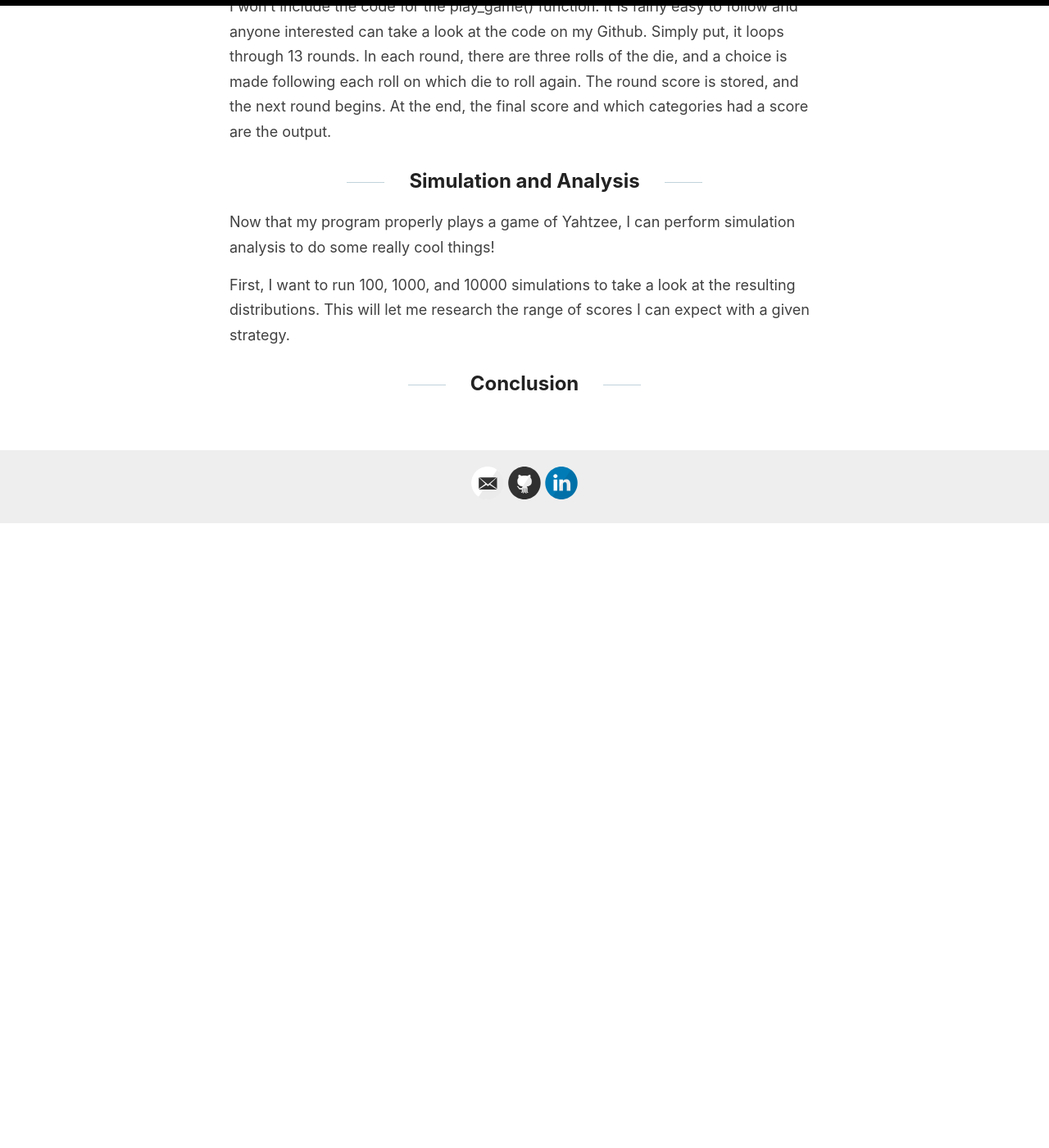
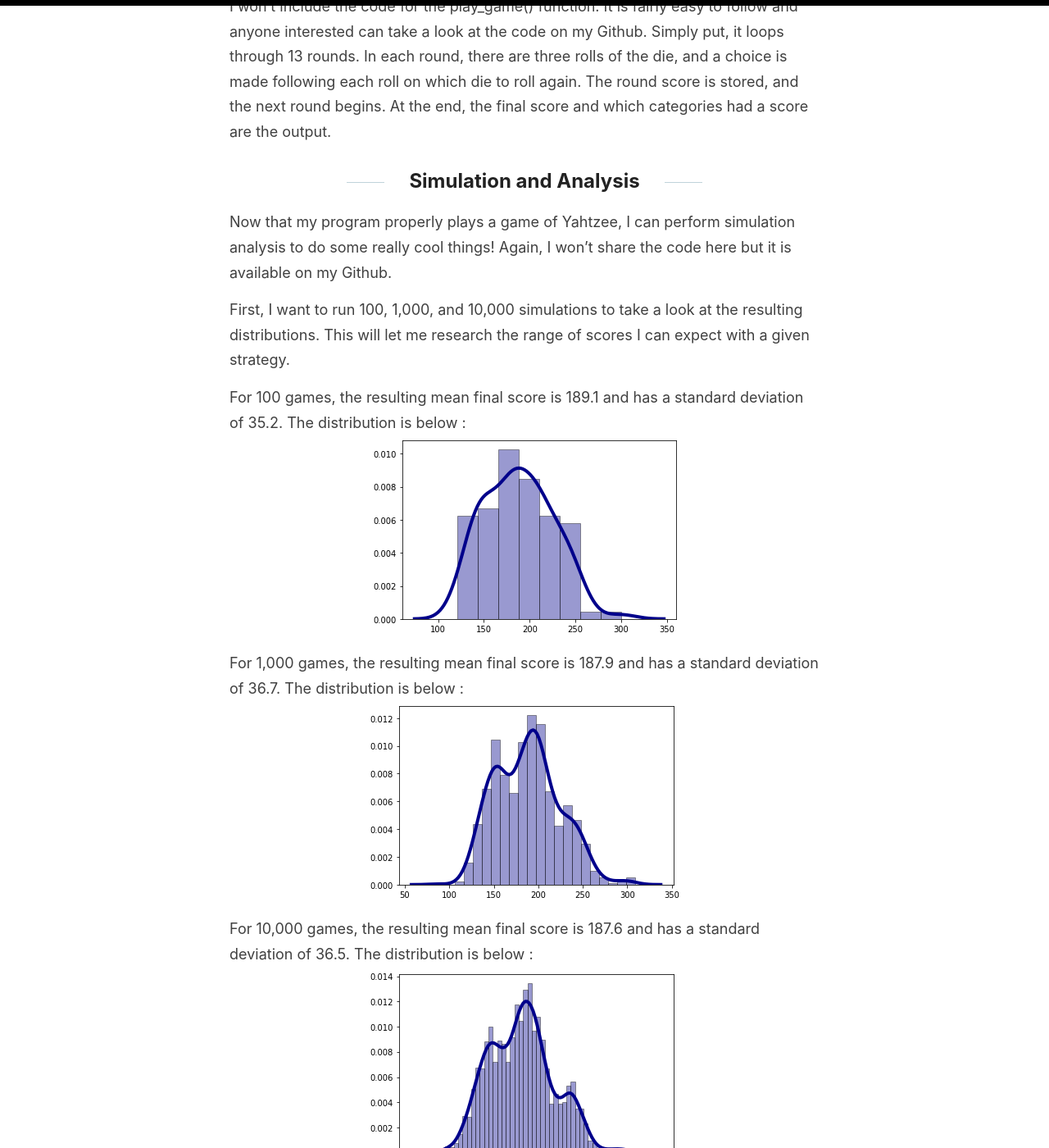
Before and after one commit to Murrkeys/Murrkeys.github.io, a Jekyll site: the page built from _posts/2020-7-8-Yahtzee-Simulation.md, in a window 1280 px wide and 1400 px high, scrolled down 2772 px. Shown: the whole window at 82% size. Built offline with Jekyll 4.4.1, drawn with Linux system fonts in a browser that asks for light colours; before the commit the page ends 3411 px from its top, so only the background shows below that; some of the changed text lies outside the part shown.

Commit message:
Update 2020-7-8-Yahtzee-Simulation.md

```diff
--- a/_posts/2020-7-8-Yahtzee-Simulation.md
+++ b/_posts/2020-7-8-Yahtzee-Simulation.md
@@ -66,12 +66,24 @@ I won't include the code for the play_game() function. It is fairly easy to foll
 
 ## Simulation and Analysis
 
-Now that my program properly plays a game of Yahtzee, I can perform simulation analysis to do some really cool things!
+Now that my program properly plays a game of Yahtzee, I can perform simulation analysis to do some really cool things!  Again, I won't share the code here but it is available on my Github.
 
-First, I want to run 100, 1000, and 10000 simulations to take a look at the resulting distributions.  This will let me research the range of scores I can expect with a given strategy.
+First, I want to run 100, 1,000, and 10,000 simulations to take a look at the resulting distributions.  This will let me research the range of scores I can expect with a given strategy.
 
+For 100 games, the resulting mean final score is 189.1 and has a standard deviation of 35.2.  The distribution is below :
+<img src="/images/100 plot.png" alt="100 Games Distribution"/>
 
+For 1,000 games, the resulting mean final score is 187.9 and has a standard deviation of 36.7.  The distribution is below :
+<img src="/images/1000 plot.png" alt="1,000 Games Distribution"/>
 
+For 10,000 games, the resulting mean final score is 187.6 and has a standard deviation of 36.5.  The distribution is below :
+<img src="/images/10000 plot.png" alt="10,000 Games Distribution"/>
 
+Also, the bar chart below shows the frequency of games in which the given category did not have a score :
+<img src="/images/10000 Category.png" alt="10,000 Games Category"/>
+
+As you can see, Yahtzee and a Large Straight had the highest number of games with no score. This makes sense, as these two categories have the lowest probability of occuring.
 
 ## Conclusion
+
+This was a really neat project, and I enjoyed going through the complexities of coding the logic in Yahtzee. While my program works, it is far from the optimal solution. This paper, [Optimal Yahtzee](http://gunpowder.cs.loyola.edu/~jglenn/research/optimal_yahtzee.pdf), finds an optimal value of 245 which is much higher than the mean value above of 187. My solution still has plenty of improvment in the choice logic.  I look forward to continuing work on both the choice logic, and hopefully coding different strategies to simulate the resulting outcomes.
```
